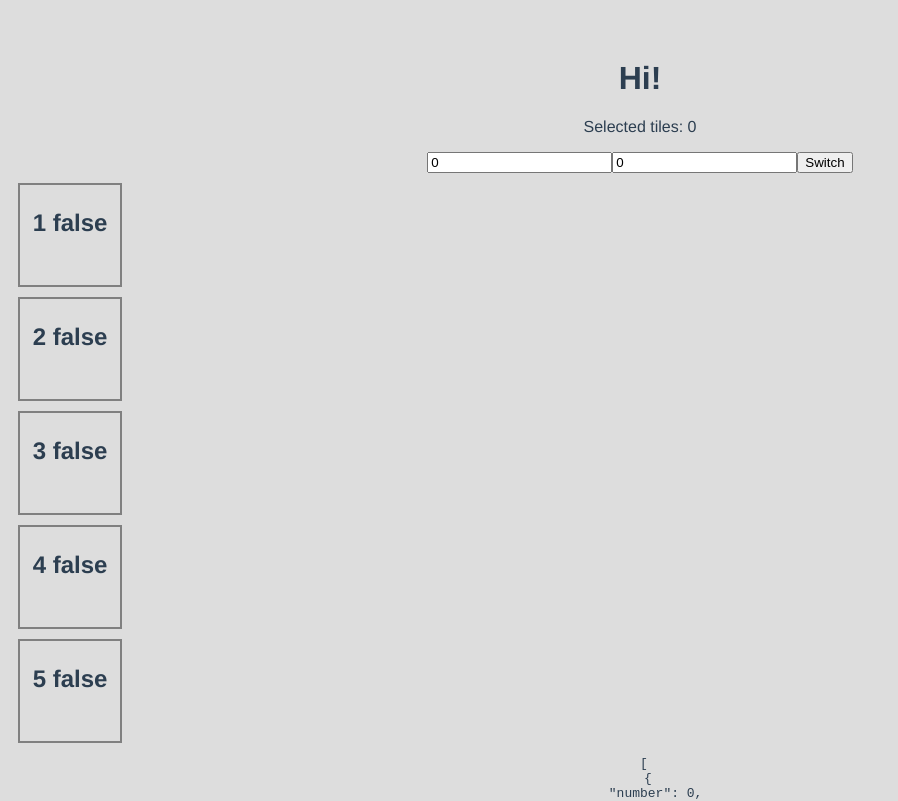
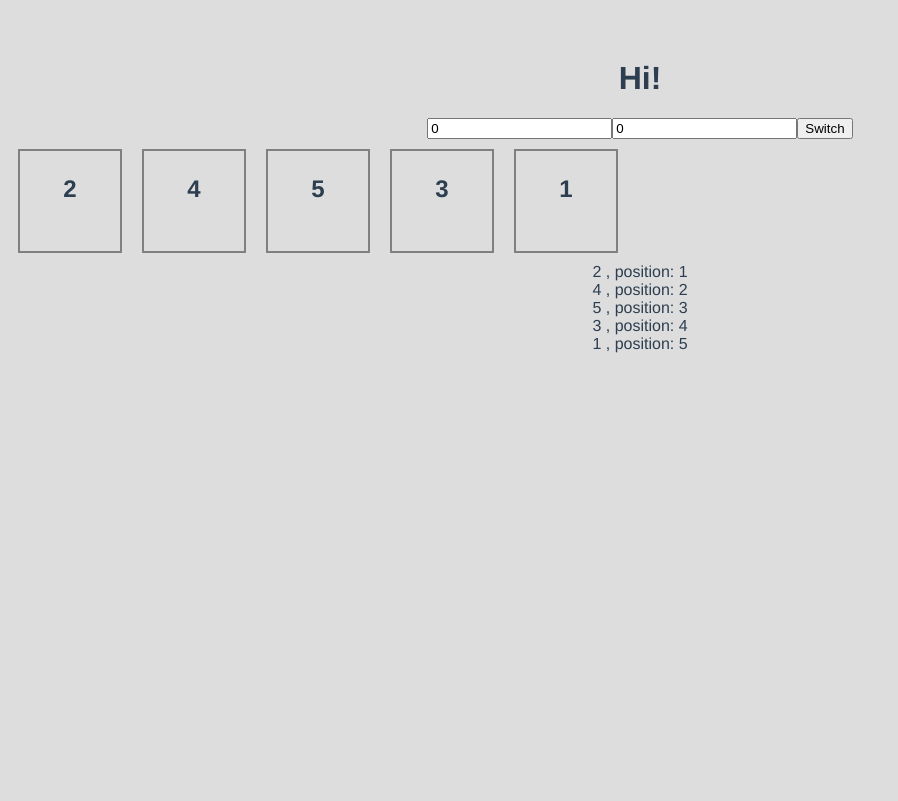
Before and after one commit to jadeleafmoon/gradiance, a Vue app: page / in a window 1280 px wide. Shown: the top 801 px of the page, without its empty margins (0-898 px from the left). Built offline with nearby package versions, Linux system fonts and the light colour scheme.

Commit message:
feat: improve selection of two tiles

```diff
--- a/src/App.vue
+++ b/src/App.vue
@@ -1,16 +1,26 @@
 <template>
   <h1>Hi!</h1>
-  <p>Selected tiles: {{ selectedTiles.length }}</p>
+
   <input v-model="tile1" type="number"/>
   <input v-model="tile2" type="number"/>
   <button @click="switchTiles">Switch</button>
-  <Tile
+  <div class="grid">
+    <Tile
     v-for="tile in tiles"
     :tile="tile"
     :key="tile.id"
     @toggle-tile="toggleTile(tile.id)"
-  />
-  <pre> {{ tiles }}</pre>
+    />
+  </div>
+  <div class="debug" v-show="true">
+    <div
+      class="debug-item"
+      v-for="tile in tiles"
+      v-show="tile.id !== 0"
+    > {{ tile.id }} , position: {{ tile.position }}
+    </div>
+  </div>
+
 </template>
 
 <script>
@@ -27,36 +37,27 @@ export default {
       selectedTiles: [],
       tiles: [
         { number: 0, position: 0, isSelected: false, id: 0},
-        { number: 1, position: 1, isSelected: false, id: 1},
-        { number: 2, position: 2, isSelected: false, id: 2},
-        { number: 3, position: 3, isSelected: false, id: 3},
-        { number: 4, position: 4, isSelected: false, id: 4},
-        { number: 5, position: 5, isSelected: false, id: 5},
+        { number: 2, position: 1, isSelected: false, id: 2},
+        { number: 4, position: 2, isSelected: false, id: 4},
+        { number: 5, position: 3, isSelected: false, id: 5},
+        { number: 3, position: 4, isSelected: false, id: 3},
+        { number: 1, position: 5, isSelected: false, id: 1},
       ],
     }
   },
   methods: {
     switchTiles() {
-      console.log("switching tiles")
 
-      let foundTile1 = this.selectedTiles[0]
-      let foundTile2 = this.selectedTiles[1]
-      let tempPosition1 = foundTile1.position
-      let tempPosition2 = foundTile2.position
+      let tile1 = this.selectedTiles[0]
+      let tile2 = this.selectedTiles[1]
+      let tempPosition1 = tile1.position
+      let tempPosition2 = tile2.position
 
+      tile1.position = tempPosition2
+      tile2.position = tempPosition1
 
-      // let foundTile1 = this.tiles[this.tile1]
-      // let foundTile2 = this.tiles[this.tile2]
-      // let tempPosition = foundTile1.position
-
-      console.log(foundTile1)
-      console.log(foundTile2)
-
-      foundTile1.position = tempPosition2
-      foundTile2.position = tempPosition1
-
-      foundTile1.isSelected = false
-      foundTile2.isSelected = false
+      tile1.isSelected = false
+      tile2.isSelected = false
 
       let temp = this.tiles[tempPosition1]
       this.tiles[tempPosition1] = this.tiles[tempPosition2]
@@ -80,7 +81,6 @@ export default {
       }
 
       if (this.selectedTiles.length === 2) {
-          console.log("Two tiles selected!")
           this.switchTiles()
       }
     }
@@ -101,4 +101,8 @@ export default {
 body {
   background: #ddd;
 }
+
+.grid {
+  display: flex;
+}
 </style>
--- a/src/components/Tile.vue
+++ b/src/components/Tile.vue
@@ -5,7 +5,7 @@
     :class="{ 'tile': true, 'selected': tile.isSelected }"
     draggable="true"
   >
-    <p class="number"> {{ tile.number }} {{ tile.isSelected }} </p>
+    <p class="number"> {{ tile.number }}</p>
   </div>
 </template>
 
```
